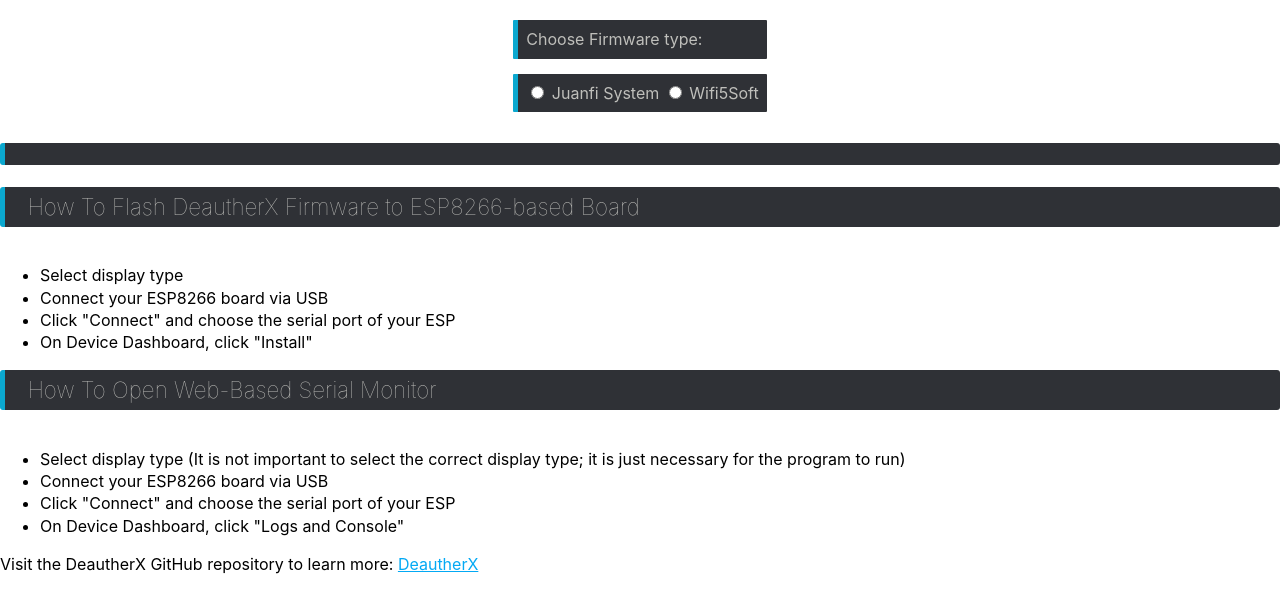
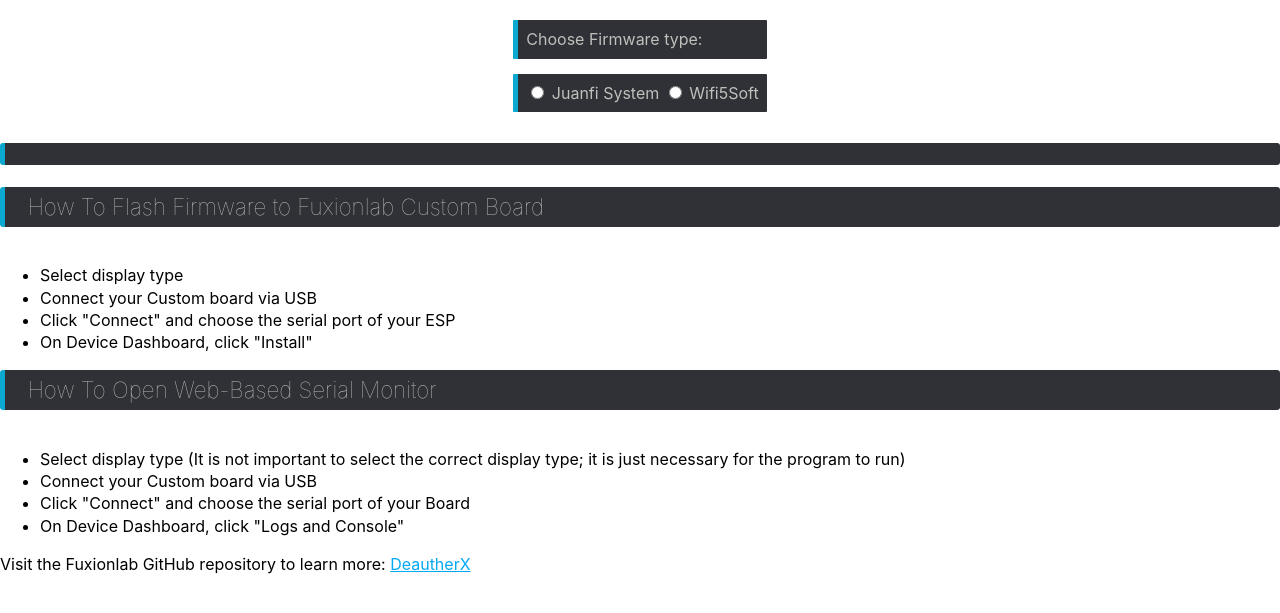
Before and after one commit to flexifi/customboard, a plain HTML site: page index.html in a window 1280 px wide. Shown: the part 103-716 px from the top of the page. Drawn offline with Linux system fonts and the light colour scheme.

Commit message:
Update index.html

```diff
--- a/index.html
+++ b/index.html
@@ -204,11 +204,11 @@
     <p class="button-row" align="center" >
     <esp-web-install-button class="invisible"></esp-web-install-button></p>
 </h4>
-  <h5>How To Flash DeautherX Firmware to ESP8266-based Board</h5>
+  <h5>How To Flash Firmware to Fuxionlab Custom Board</h5>
 
   <ul>
     <li>Select display type</li>
-    <li>Connect your ESP8266 board via USB</li>
+    <li>Connect your Custom board via USB</li>
     <li>Click "Connect" and choose the serial port of your ESP</li>
     <li>On Device Dashboard, click "Install"</li>
   </ul>
@@ -217,8 +217,8 @@
 
   <ul>
     <li>Select display type (It is not important to select the correct display type; it is just necessary for the program to run)</li>
-    <li>Connect your ESP8266 board via USB</li>
-    <li>Click "Connect" and choose the serial port of your ESP</li>
+    <li>Connect your Custom board via USB</li>
+    <li>Click "Connect" and choose the serial port of your Board</li>
     <li>On Device Dashboard, click "Logs and Console"</li>
   </ul>
     <script type="module" src="https://unpkg.com/esp-web-tools@9.1.1/dist/web/install-button.js?module"></script>
@@ -235,7 +235,7 @@
   </script>
 
     <footer>
-    <p>Visit the DeautherX GitHub repository to learn more: <a href="https://github.com/BlackTechX011/DeautherX_Web_Tools/" target="_blank">DeautherX</a></p>
+    <p>Visit the Fuxionlab GitHub repository to learn more: <a href="https://github.com/BlackTechX011/DeautherX_Web_Tools/" target="_blank">DeautherX</a></p>
   </footer>
   </body>
 
```
